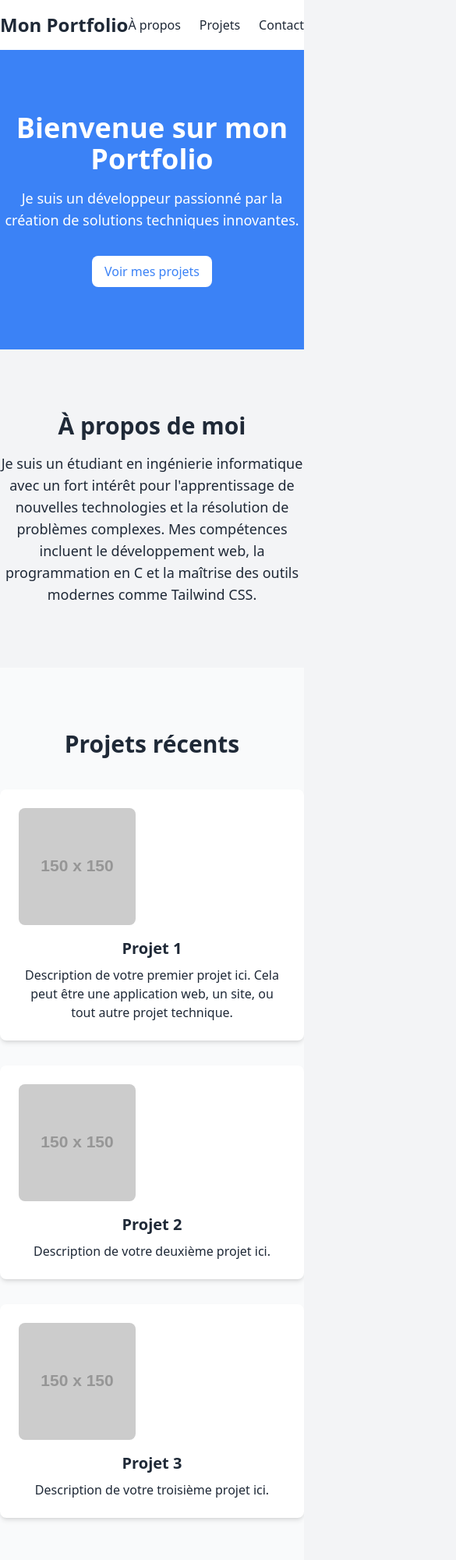
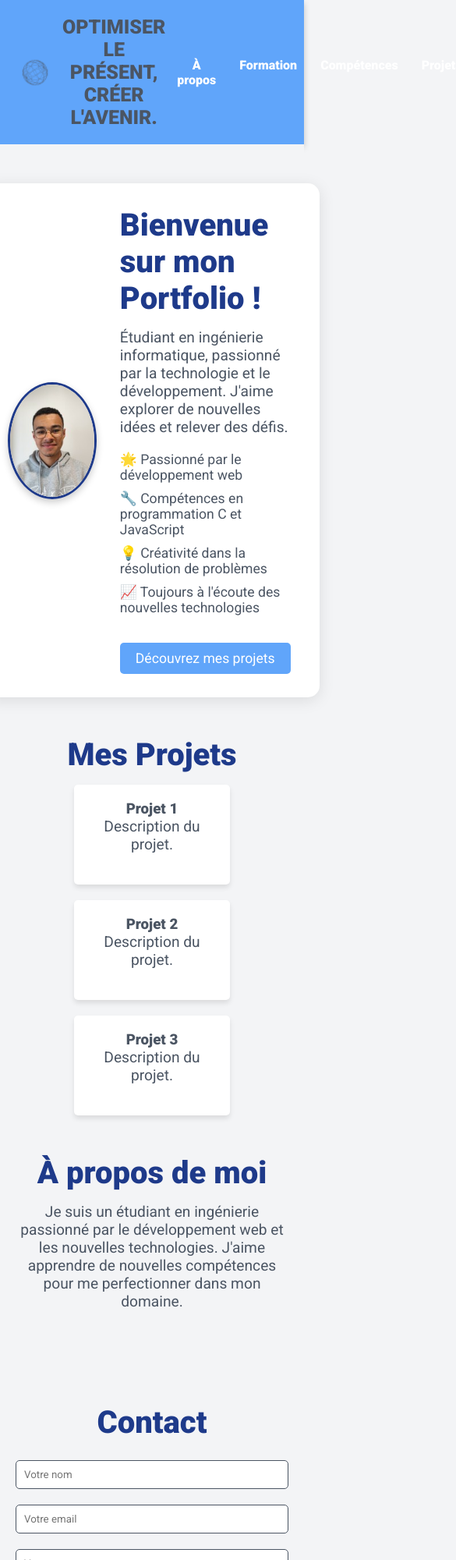
Before and after one commit to fardellatimothe/Portfolio, a plain HTML site: page index.html in a window 390 px wide. Shown: the top 2000 px of the page at 78% size, 585 px wide, since content can reach past the window. Drawn offline with nearby package versions, Linux system fonts and the light colour scheme; placeholder pictures from the web are drawn by us.

Commit message:
Refonte du site en HTML CSS JS
J'ai enlevé tout pour refaire un site propre à moi même. 1er commit...

```diff
--- a/index.html
+++ b/index.html
@@ -3,92 +3,114 @@
 <head>
     <meta charset="UTF-8">
     <meta name="viewport" content="width=device-width, initial-scale=1.0">
-    <meta http-equiv="X-UA-Compatible" content="ie=edge">
-    <title>Portfolio</title>
-    <script src="https://cdn.tailwindcss.com"></script>
+    <title>Sur la Route de l'Ingenieurie</title>
+    <link rel="stylesheet" href="styles.css">
+
+    <link rel="icon" type="image/png" href="favicon-48x48.png" sizes="48x48" />
+    <link rel="icon" type="image/svg+xml" href="/img/favicon.svg" />
+    <link rel="shortcut icon" href="/img/favicon.ico" />
+    <link rel="apple-touch-icon" sizes="180x180" href="/img/apple-touch-icon.png" />
+    <link rel="manifest" href="/img/site.webmanifest" />
+
+    <link rel="preconnect" href="https://fonts.googleapis.com">
+    <link rel="preconnect" href="https://fonts.gstatic.com" crossorigin>
+    <link href="https://fonts.googleapis.com/css2?family=Montserrat&family=Roboto:wght@400;500;900&display=swap" rel="stylesheet">
 </head>
-<body class="bg-gray-100 text-gray-800">
-    <!-- Navbar -->
-    <nav class="bg-white shadow-md py-4">
-        <div class="container mx-auto flex justify-between items-center">
-            <h1 class="text-2xl font-bold">Mon Portfolio</h1>
-            <ul class="flex space-x-6">
-                <li><a href="#about" class="hover:text-blue-500">À propos</a></li>
-                <li><a href="#projects" class="hover:text-blue-500">Projets</a></li>
-                <li><a href="#contact" class="hover:text-blue-500">Contact</a></li>
-            </ul>
+<body>
+
+    <!-- Barre de navigation avec logo -->
+    <header class="navbar">
+        <div class="container">
+            <div class="logo-slogan" onclick="refreshPage()">
+                <img src="/img/Logosite_page.png" alt="Logo" class="logo">
+                <h1 class="title-slogan">OPTIMISER LE PRÉSENT, CRÉER L'AVENIR.</h1>
+            </div>
+            <nav class="nav">
+                <ul class="nav-links">
+                    <li><a href="#apropos">À propos</a></li>
+                    <li><a href="#formation">Formation</a></li>
+                    <li><a href="#competences">Compétences</a></li>
+                    <li><a href="#projets">Projets</a></li>
+                    <li><a href="#contact">Contact</a></li>
+                </ul>
+            </nav>
         </div>
-    </nav>
+    </header>
 
-    <!-- Hero Section -->
-    <section class="bg-blue-500 text-white py-20">
-        <div class="container mx-auto text-center">
-            <h2 class="text-4xl font-bold">Bienvenue sur mon Portfolio</h2>
-            <p class="mt-4 text-lg">Je suis un développeur passionné par la création de solutions techniques innovantes.</p>
-            <a href="#projects" class="mt-8 inline-block bg-white text-blue-500 py-2 px-4 rounded-lg hover:bg-gray-100">Voir mes projets</a>
+    <!-- Section A Propos -->
+    <section id="apropos" class="about-section">
+        <div class="about-container">
+            <img src="/img/photo-cesi.jpg" alt="Ma Photo" class="about-image">
+            <div class="about-content">
+                <h2>Bienvenue sur mon Portfolio !</h2>
+                <p>Étudiant en ingénierie informatique, passionné par la technologie et le développement. J'aime explorer de nouvelles idées et relever des défis.</p>
+                <ul class="skills-list">
+                    <li>🌟 Passionné par le développement web</li>
+                    <li>🔧 Compétences en programmation C et JavaScript</li>
+                    <li>💡 Créativité dans la résolution de problèmes</li>
+                    <li>📈 Toujours à l'écoute des nouvelles technologies</li>
+                </ul>
+                <a href="#projects" class="cta-button">Découvrez mes projets</a>
+            </div>
         </div>
     </section>
 
-    <!-- About Section -->
-    <section id="about" class="py-20">
-        <div class="container mx-auto text-center">
-            <h2 class="text-3xl font-bold">À propos de moi</h2>
-            <p class="mt-4 text-lg">Je suis un étudiant en ingénierie informatique avec un fort intérêt pour l'apprentissage de nouvelles technologies et la résolution de problèmes complexes. Mes compétences incluent le développement web, la programmation en C et la maîtrise des outils modernes comme Tailwind CSS.</p>
-        </div>
-    </section>
-
-    <!-- Projects Section -->
-    <section id="projects" class="py-20 bg-gray-50">
-        <div class="container mx-auto text-center">
-            <h2 class="text-3xl font-bold">Projets récents</h2>
-            <div class="grid grid-cols-1 sm:grid-cols-2 md:grid-cols-3 gap-8 mt-10">
-                <!-- Project 1 -->
-                <div class="bg-white shadow-md rounded-lg p-6">
-                    <img src="https://via.placeholder.com/150" alt="Projet 1" class="rounded-lg mb-4">
-                    <h3 class="text-xl font-bold">Projet 1</h3>
-                    <p class="mt-2">Description de votre premier projet ici. Cela peut être une application web, un site, ou tout autre projet technique.</p>
+    <!-- Section Projets -->
+    <section id="projects" class="projets">
+        <div class="container">
+            <h2>Mes Projets</h2>
+            <div class="project-grid">
+                <div class="project-card">
+                    <h3>Projet 1</h3>
+                    <p>Description du projet.</p>
                 </div>
-                <!-- Project 2 -->
-                <div class="bg-white shadow-md rounded-lg p-6">
-                    <img src="https://via.placeholder.com/150" alt="Projet 2" class="rounded-lg mb-4">
-                    <h3 class="text-xl font-bold">Projet 2</h3>
-                    <p class="mt-2">Description de votre deuxième projet ici.</p>
+                <div class="project-card">
+                    <h3>Projet 2</h3>
+                    <p>Description du projet.</p>
                 </div>
-                <!-- Project 3 -->
-                <div class="bg-white shadow-md rounded-lg p-6">
-                    <img src="https://via.placeholder.com/150" alt="Projet 3" class="rounded-lg mb-4">
-                    <h3 class="text-xl font-bold">Projet 3</h3>
-                    <p class="mt-2">Description de votre troisième projet ici.</p>
+                <div class="project-card">
+                    <h3>Projet 3</h3>
+                    <p>Description du projet.</p>
                 </div>
             </div>
         </div>
     </section>
 
-    <!-- Contact Section -->
-    <section id="contact" class="py-20">
-        <div class="container mx-auto text-center">
-            <h2 class="text-3xl font-bold">Me Contacter</h2>
-            <p class="mt-4 text-lg">N'hésitez pas à me contacter pour toute opportunité de stage, d'alternance, ou de collaboration.</p>
-            <form action="#" class="mt-8 max-w-md mx-auto">
-                <div class="mb-4">
-                    <input type="text" placeholder="Votre nom" class="w-full p-2 border border-gray-300 rounded-lg focus:outline-none focus:border-blue-500">
-                </div>
-                <div class="mb-4">
-                    <input type="email" placeholder="Votre email" class="w-full p-2 border border-gray-300 rounded-lg focus:outline-none focus:border-blue-500">
-                </div>
-                <div class="mb-4">
-                    <textarea placeholder="Votre message" class="w-full p-2 border border-gray-300 rounded-lg focus:outline-none focus:border-blue-500"></textarea>
-                </div>
-                <button type="submit" class="w-full bg-blue-500 text-white py-2 rounded-lg hover:bg-blue-600">Envoyer</button>
+    <!-- Section À propos -->
+    <section id="about" class="about">
+        <div class="container">
+            <h2>À propos de moi</h2>
+            <p>Je suis un étudiant en ingénierie passionné par le développement web et les nouvelles technologies. J'aime apprendre de nouvelles compétences pour me perfectionner dans mon domaine.</p>
+        </div>
+    </section>
+
+    <!-- Section Contact -->
+    <section id="contact" class="contact">
+        <div class="container">
+            <h2>Contact</h2>
+            <form id="contact-form">
+                <input type="text" placeholder="Votre nom" required>
+                <input type="email" placeholder="Votre email" required>
+                <textarea placeholder="Votre message" required></textarea>
+                <button type="submit" class="btn">Envoyer</button>
             </form>
         </div>
     </section>
 
+    <!-- Fleche back to top-->
+    <div class="back-to-top" onclick="scrollToTop()">
+        &#129045;
+    </div>
+
     <!-- Footer -->
-    <footer class="bg-gray-900 text-white py-6">
-        <div class="container mx-auto text-center">
-            <p>&copy; 2024 Mon Portfolio. Tous droits réservés.</p>
+    <footer class="footer">
+        <div class="container">
+            <p>&copy; 2024  Développé par TIMOTHÉ FARDELLA.</p>
         </div>
     </footer>
+
+
+
+    <script src="script.js"></script>
 </body>
-</html>"# Portfolio"
+</html>
--- a/script.js
+++ b/script.js
@@ -0,0 +1,23 @@
+// Fonction pour rafraîchir la page
+function refreshPage() {
+    location.replace();
+}
+
+// Validation du formulaire de contact
+document.getElementById("contact-form").addEventListener("submit", function(event) {
+    event.preventDefault();
+    alert("Merci pour votre message !");
+});
+
+function scrollToTop() {
+    window.scrollTo({ top: 0, behavior: 'smooth' });
+}
+
+window.addEventListener('scroll', () => {
+    const button = document.querySelector('.back-to-top');
+    if (window.scrollY > 50) {
+        button.classList.add('show');
+    } else {
+        button.classList.remove('show');
+    }
+});
--- /dev/null
+++ b/styles.css
@@ -0,0 +1,262 @@
+/* Reset de base */
+* {
+    margin: 0;
+    padding: 0;
+    box-sizing: border-box;
+    font-family: "Roboto", Arial;
+    scroll-behavior: smooth;
+}
+
+/* Variables de couleurs */
+:root {
+    --dark-blue: #1E3A8A;
+    --light-blue: #60A5FA;
+    --light-gray: #F3F4F6;
+    --dark-gray: #4B5563;
+}
+
+/* Style général */
+body {
+    background-color: var(--light-gray);
+    color: var(--dark-gray);
+}
+
+/* Barre de navigation */
+.navbar {
+    background-color: var(--light-blue);
+    padding: 20px 0 20px;
+    top: 0;
+    z-index: 1000;
+    box-shadow: 0 4px 8px rgba(0, 0, 0, 0.2);
+}
+
+.navbar .container {
+    display: flex;
+    justify-content: space-between; /* Pour espacer les éléments */
+    align-items: center;
+    margin-left: 25px;
+    margin-right: 25px;
+    max-width: 100%;
+}
+
+.logo-slogan {
+    display: flex;
+    align-items: center;
+    cursor: pointer;
+}
+
+.logo {
+    height: 40px;
+    border-radius: 50%;
+    margin-right: 15px;
+}
+
+.title-slogan {
+    font-size: 25px;
+    color: var(--dark-gray); /* Assurez-vous d'avoir défini cette variable */
+}
+
+.nav-links {
+    list-style: none;
+    display: flex;
+    font-weight: bold;
+    margin-left: auto; /* Ajoute cette ligne pour pousser la liste à droite */
+    flex-grow: 1;
+}
+
+.nav-links li {
+    margin: 0 15px;
+}
+
+.nav-links a {
+    color: white;
+    text-decoration: none;
+    transition: color 0.3s;
+}
+
+.nav-links a:hover {
+    color: var(--dark-gray);
+    text-shadow: 2px 2px 5px rgba(0, 0, 0, 0.3), 2px 2px 15px rgba(0, 0, 0, 0.2);
+}
+
+
+/* Section d'introduction */
+.about-section {
+    background-color:var(--light-gray); /* Couleur d'arrière-plan bleu clair */
+    padding: 50px 20px; /* Espacement vertical */
+    display: flex; /* Utiliser flexbox pour le centrage */
+    justify-content: center; /* Centrer le contenu horizontalement */
+    align-items: center; /* Centrer le contenu verticalement */
+}
+
+.about-container {
+    display: flex; /* Utiliser flexbox pour l'alignement de l'image et du contenu */
+    align-items: center; /* Aligne verticalement l'image et le contenu */
+    justify-content: center; /* Centre le contenu horizontalement */
+    max-width: 1200px; /* Largeur maximale pour un bon rendu */
+    margin: 0 auto; /* Centre le conteneur */
+    padding: 30px; /* Espacement intérieur */
+    border-radius: 15px; /* Coins arrondis */
+    box-shadow: 0 4px 20px rgba(0, 0, 0, 0.1); /* Ombre autour du conteneur */
+    background-color: #FFFFFF; /* Arrière-plan blanc pour le conteneur */
+}
+
+.about-image {
+    width: 150px; /* Largeur de l'image */
+    height: 150px; /* Hauteur de l'image */
+    border-radius: 50%; /* Arrondir l'image pour un effet de cercle */
+    margin-right: 30px; /* Espace entre l'image et le contenu */
+    border: 3px solid #1E3A8A; /* Bordure colorée autour de l'image */
+    box-shadow: 0 4px 10px rgba(0, 0, 0, 0.2); /* Ombre autour de l'image */
+    object-fit: cover; /* S'assure que l'image couvre tout le cadre */
+}
+
+
+.about-content {
+    max-width: 600px; /* Largeur maximale du contenu */
+    text-align: left; /* Alignement du texte à gauche */
+}
+
+h2 {
+    color: #1E3A8A; /* Couleur du titre */
+    font-size: 2.5rem; /* Taille du titre */
+    margin-bottom: 15px; /* Espacement en bas */
+}
+
+p {
+    color: #4B5563; /* Couleur du texte descriptif */
+    font-size: 1.2rem; /* Taille du texte */
+    margin-bottom: 20px; /* Espacement en bas */
+}
+
+.skills-list {
+    list-style: none; /* Enlève les puces de la liste */
+    padding: 0; /* Enlève le padding */
+    margin: 20px 0; /* Espace vertical autour de la liste */
+}
+
+.skills-list li {
+    margin: 10px 0; /* Espacement entre les éléments de la liste */
+    font-size: 1.1rem; /* Taille du texte des compétences */
+    color: #4B5563; /* Couleur du texte des compétences */
+}
+
+.cta-button {
+    display: inline-block;
+    padding: 10px 20px; /* Espacement interne */
+    background-color: #60A5FA; /* Couleur du bouton */
+    color: white; /* Couleur du texte du bouton */
+    border-radius: 5px; /* Coins arrondis */
+    text-decoration: none; /* Enlève le soulignement */
+    transition: background-color 0.3s; /* Transition pour l'effet au survol */
+    font-size: 1.1rem; /* Taille du texte du bouton */
+    margin-top: 15px; /* Espacement au-dessus du bouton */
+}
+
+.cta-button:hover {
+    background-color: #1E3A8A; /* Couleur au survol */
+}
+
+/* Section projets */
+.projects {
+    padding: 50px 20px;
+    text-align: center;
+}
+
+.project-grid {
+    display: flex;
+    gap: 20px;
+    justify-content: center;
+    flex-wrap: wrap;
+}
+
+.project-card {
+    background-color: white;
+    padding: 20px;
+    border-radius: 5px;
+    width: 200px;
+    box-shadow: 0 4px 6px rgba(0, 0, 0, 0.1);
+}
+
+/* Section À propos */
+.about {
+    padding: 50px 20px;
+    background-color: var(--light-gray);
+    text-align: center;
+}
+
+/* Section Contact */
+.contact {
+    padding: 50px 20px;
+    text-align: center;
+}
+
+.contact form {
+    max-width: 500px;
+    margin: 0 auto;
+}
+
+.contact input, .contact textarea {
+    width: 100%;
+    padding: 10px;
+    margin: 10px 0;
+    border: 1px solid var(--dark-gray);
+    border-radius: 5px;
+}
+
+.contact button {
+    width: 100%;
+}
+
+
+/* Footer */
+footer {
+    background-color: var(--dark-blue); /* Correspond à bg-gray-900 */
+    padding: 1.5rem 0;
+    display: flex;
+    justify-content: center;
+    align-items: center;
+
+}
+
+.container {
+    max-width: 100%; /* Ajuste la largeur selon tes besoins */
+    margin: 0 auto; /* Centre le conteneur */
+    text-align: center; /* Correspond à text-center */
+}
+
+footer p {
+    color: var(--light-gray);
+    margin: 0 auto; /* Centre le texte */
+}
+
+.back-to-top {
+    position: fixed;
+    bottom: 85px;
+    right: 20px;
+    width: 40px;
+    height: 40px;
+    background-color: #1E3A8A; /* Couleur du bouton */
+    color: white;
+    border-radius: 50%;
+    text-align: center;
+    line-height: 40px;
+    font-size: 24px;
+    cursor: pointer;
+    box-shadow: 0px 4px 8px rgba(0, 0, 0, 0.2);
+    opacity: 0;
+    visibility: hidden;
+    transition: opacity 0.3s, visibility 0.3s;
+}
+
+
+.back-to-top.show {
+    opacity: 1;
+    visibility: visible;
+    transition: transform 0.3s; /* Transition pour agrandir la flèche */
+}
+
+.back-to-top:hover {
+    transform: scale(1.2); /* Agrandir le logo de 20% au survol */
+    box-shadow: 0 4px 20px rgba(0, 0, 0, 0.3); /* Ombre portée */
+}
```
Also changed, not shown: README.md, apple-touch-icon.png (added), favicon-48x48.png (added), favicon.ico (added), favicon.svg (added), img/LogoPortfolio.png (added), img/Logosite_page.png (added), img/photo-cesi.jpg (added), site.webmanifest (added), style.css (deleted), web-app-manifest-192x192.png (added), web-app-manifest-512x512.png (added), 1 other file.
